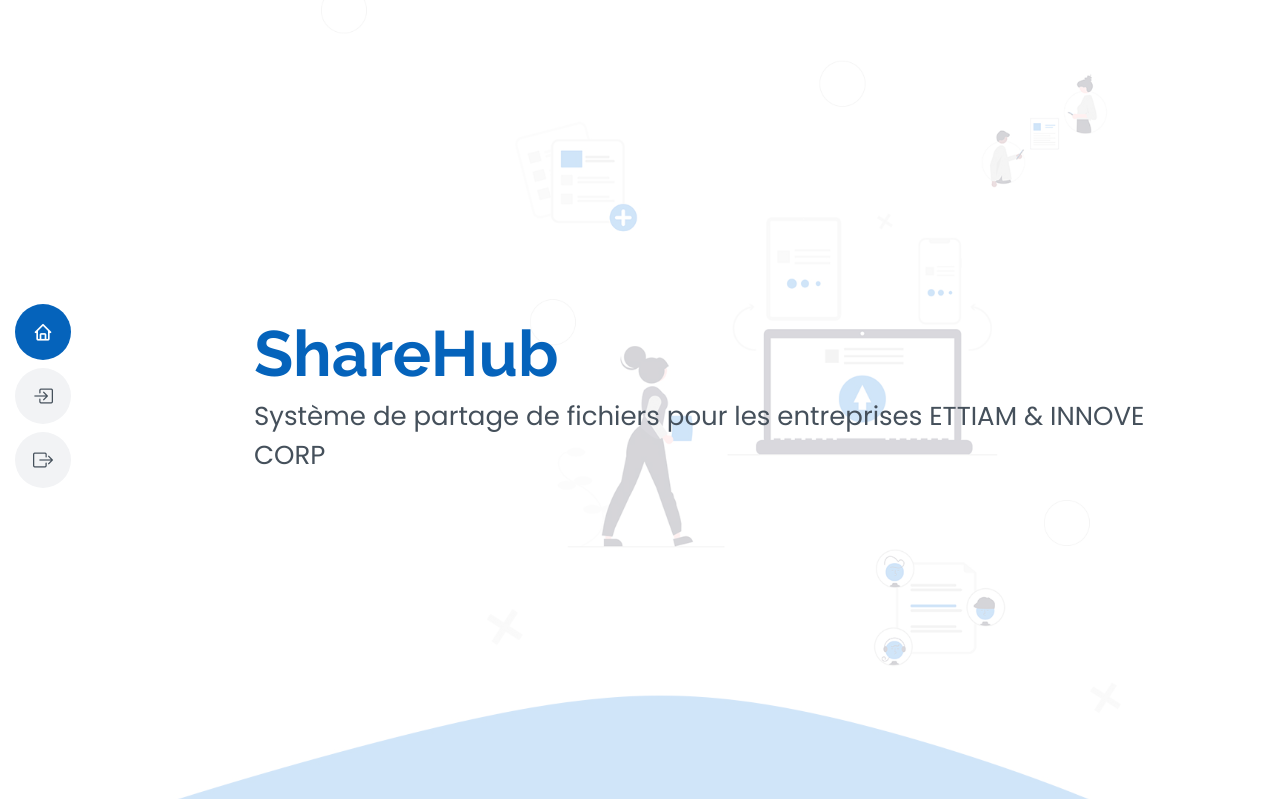
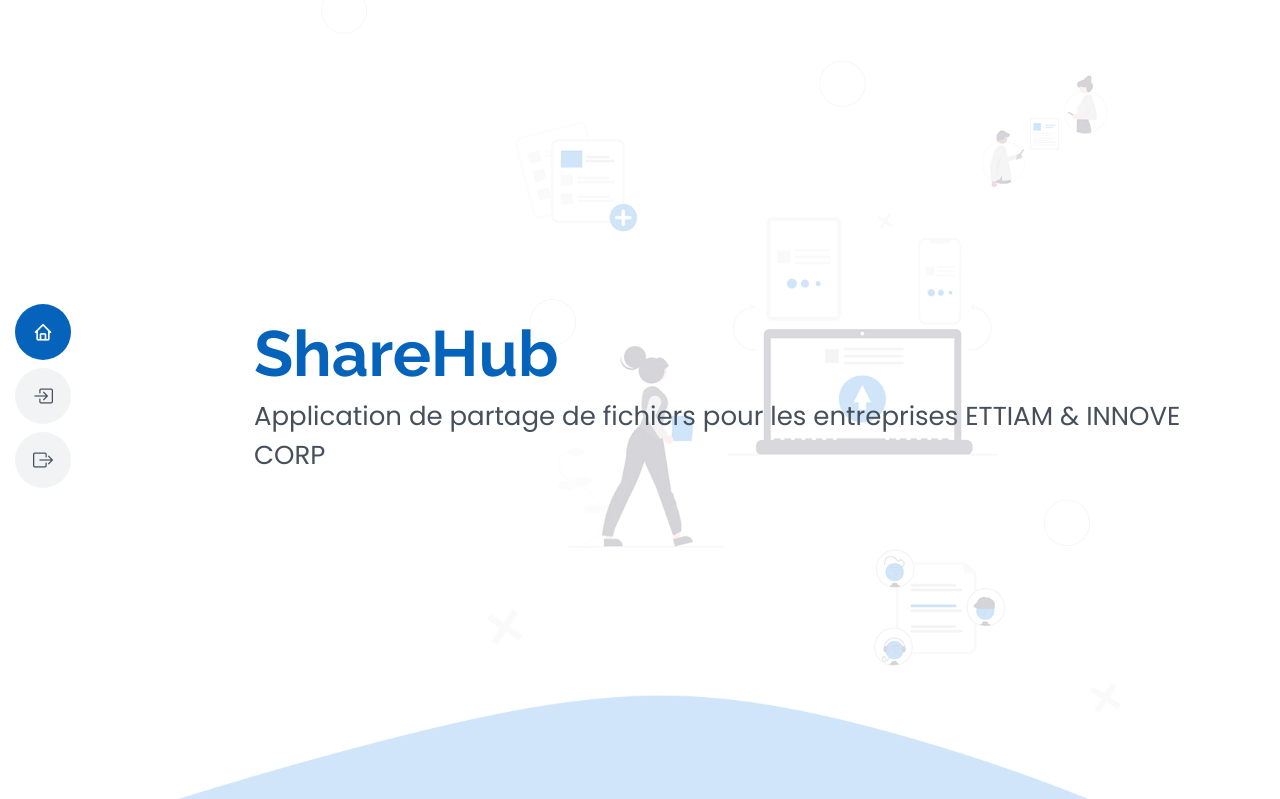
Before and after one commit to ChainerKOMISSA/ShareHub, a Flask app: page / in a window 1280 px wide. Shown: the top 799 px of the page. Run offline with Flask 3, Linux system fonts and the light colour scheme; some libraries are stand-ins or nearby versions.

Commit message:
Commit 24
Quelques modifications; fonctionnalité de téléchargement de fichiers non fonctionnelle

```diff
--- a/ShareHub/main.py
+++ b/ShareHub/main.py
@@ -1,5 +1,5 @@
 import os
-from flask import Flask, request, render_template, redirect, url_for, flash
+from flask import Flask, request, render_template, redirect, url_for, flash, send_from_directory
 import mysql.connector
 from datetime import datetime
 from werkzeug.utils import secure_filename, os
@@ -119,6 +119,8 @@ def files(user_id):
     files_formatted = []
     for file in files :
         linkfile = file[3]
+        #print("##################")
+        #print(linkfile)
         nom, extension = os.path.splitext(linkfile)
         color_class = get_color_class(extension[1:])
 
@@ -137,7 +139,6 @@ def files(user_id):
     return render_template('files.html', fichiers = files_formatted, user_id = user_id)
 
 #DELETE
-
 @app.route('/delete/<string:user_id>/<int:file_id>', methods=['POST'])
 def delete(user_id, file_id):
     cursor = db.cursor()
@@ -149,6 +150,12 @@ def delete(user_id, file_id):
     flash('Fichier supprimé', category='success')
     return redirect(url_for('files', user_id=user_id))
 
+@app.route('/uploads/<filename>')
+def uploaded_file(filename):
+    return send_from_directory(app.config['UPLOAD_FOLDER'], filename)
+
+
+
 
 if __name__ == '__main__':
     app.run(debug=True)
--- a/ShareHub/templates/base.html
+++ b/ShareHub/templates/base.html
@@ -3,7 +3,7 @@
 <head>
     <meta charset="UTF-8">
     <meta name="viewport" content="width=device-width, initial-scale=1">
-    <title>{% block title %}ShareHub | Système de partage de fichiers{% endblock %}</title>
+    <title>{% block title %}ShareHub | Application de partage de fichiers{% endblock %}</title>
 
     <meta content="" name="description">
     <meta content="" name="keywords">
--- a/ShareHub/templates/home.html
+++ b/ShareHub/templates/home.html
@@ -3,7 +3,7 @@
   <section id="hero" class="d-flex flex-column justify-content-center">
     <div class="container" data-aos="zoom-in" data-aos-delay="100">
       <h1>ShareHub</h1>
-      <p>Système de partage de fichiers pour les entreprises ETTIAM & INNOVE CORP</p>
+      <p>Application de partage de fichiers pour les entreprises ETTIAM & INNOVE CORP</p>
     </div>
   </section>
 {% endblock %}
```
Also changed, not shown: ShareHub/templates/files.html (+3 -6 lines), ShareHub/static/img/apple-touch-icon.png, ShareHub/static/img/favicon.png.
